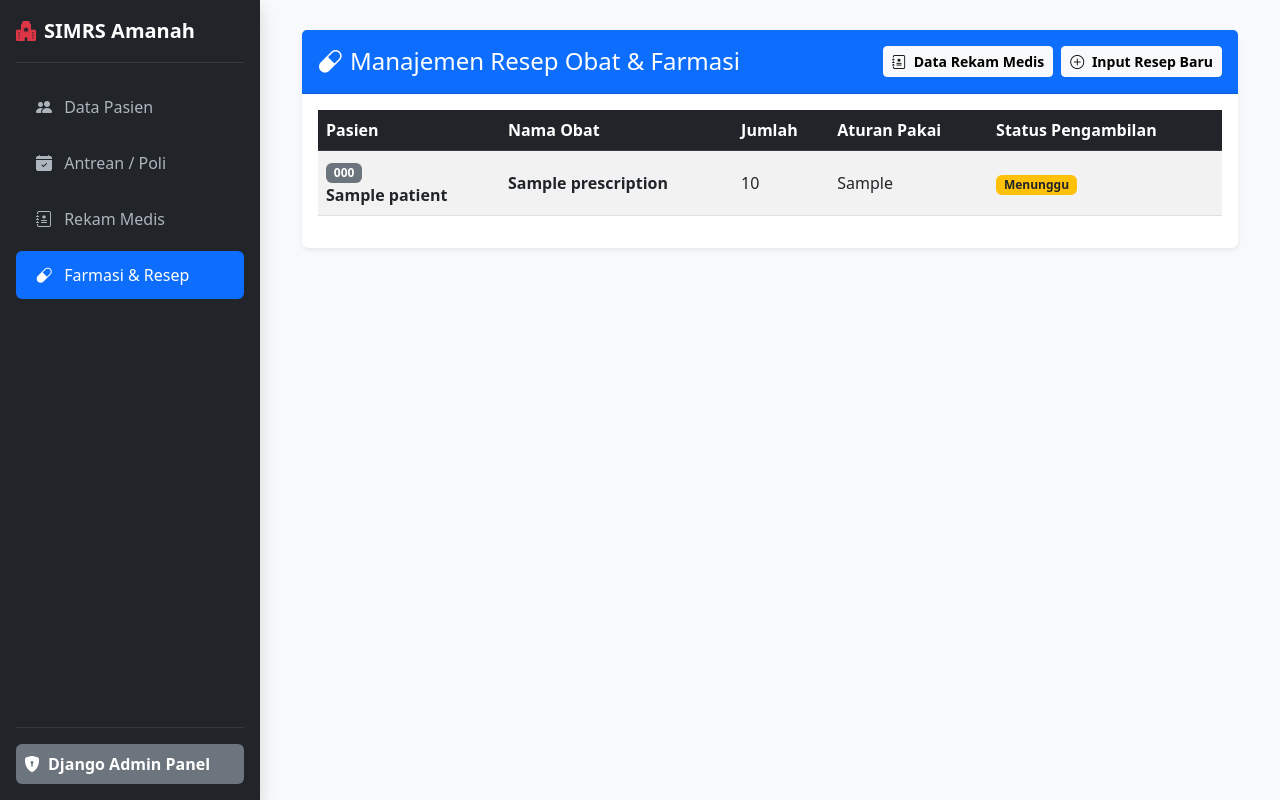
After one commit to aatataat/hospital_djangoProject, a Django app: page /prescriptions/ in a window 1280 px wide. The commit adds this page. Run offline with Django 5.2, Linux system fonts and the light colour scheme; tables that the repository leaves empty hold one stand-in row (values such as "Sample post").

Commit message:
tambah base.html untuk jadikan sidebar fitur webs

```diff
--- a/patients/models.py
+++ b/patients/models.py
@@ -69,10 +69,16 @@ class MedicalRecord(models.Model):
         return f"Rekam Medis - {self.appointment.patient.nama_lengkap} ({self.created_at.strftime('%d-%m-%Y')})"
 
 class Prescription(models.Model):
+    STATUS_RESEP = [
+        ('Menunggu', 'Menunggu Pengambilan'),
+        ('Selesai', 'Sudah Diserahkan'),
+    ]
+
     medical_record = models.ForeignKey(MedicalRecord, on_delete=models.CASCADE, related_name="prescriptions", verbose_name="Rekam Medis")
-    nama_obat = models.CharField(max_length=150, verbose_name="Nama Obat")
-    dosis = models.CharField(max_length=100, verbose_name="Aturan Pakai / Dosis")
+    nama_obat = models.CharField(max_length=150, verbose_name="Nama Obat & Dosis")
     jumlah = models.PositiveIntegerField(verbose_name="Jumlah")
+    aturan_pakai = models.CharField(max_length=150, verbose_name="Aturan Pakai (Contoh: 3x1 Sesudah Makan)")
+    status_obat = models.CharField(max_length=20, choices=STATUS_RESEP, default='Menunggu')
 
     def __str__(self):
-        return f"{self.nama_obat} ({self.jumlah})"
+        return f"Resep: {self.nama_obat} ({self.jumlah}) - {self.medical_record.appointment.patient.nama_lengkap}"
--- a/patients/urls.py
+++ b/patients/urls.py
@@ -5,6 +5,7 @@ from .views import (
     appointment_update_status,
     poliklinik_list, poliklinik_create,
     medical_record_list, medical_record_create,
+    prescription_list, prescription_create,
 )
 
 urlpatterns = [
@@ -17,4 +18,6 @@ urlpatterns = [
     path('poliklinik/add/', poliklinik_create, name='poliklinik_create'),
     path('medical-records/', medical_record_list, name='medical_record_list'),
     path('medical-records/add/', medical_record_create, name='medical_record_create'),
+    path('prescriptions/', prescription_list, name='prescription_list'),
+    path('prescriptions/add/', prescription_create, name='prescription_create'),
 ]
--- a/patients/views.py
+++ b/patients/views.py
@@ -1,7 +1,7 @@
 from django.shortcuts import get_object_or_404
 from django.shortcuts import redirect, render
 
-from .models import Appointment, Patient, Poliklinik, MedicalRecord
+from .models import Appointment, Patient, Poliklinik, MedicalRecord, Prescription
 
 from .forms import (
     AppointmentForm,
@@ -9,6 +9,7 @@ from .forms import (
     PatientForm,
     PoliklinikForm,
     MedicalRecordForm,
+    PrescriptionForm,
 )
 
 def patient_list(request):
@@ -104,3 +105,23 @@ def medical_record_create(request):
 
     context = {'form': form}
     return render(request, 'patients/medical_record_form.html', context)
+
+
+
+
+def prescription_list(request):
+    prescriptions = Prescription.objects.all().order_by('-id')
+    context = {'prescriptions': prescriptions}
+    return render(request, 'patients/prescription_list.html', context)
+
+def prescription_create(request):
+    if request.method == 'POST':
+        form = PrescriptionForm(request.POST)
+        if form.is_valid():
+            form.save()
+            return redirect('prescription_list')
+    else:
+        form = PrescriptionForm()
+
+    context = {'form': form}
+    return render(request, 'patients/prescription_form.html', context)
--- /dev/null
+++ b/templates/base.html
@@ -0,0 +1,93 @@
+<!DOCTYPE html>
+<html lang="id">
+<head>
+    <meta charset="UTF-8">
+    <meta name="viewport" content="width=device-width, initial-scale=1.0">
+    <title>{% block title %}SIMRS - Amanah Medical Centre{% endblock %}</title>
+    <!-- Bootstrap 5 CSS -->
+    <link href="https://cdn.jsdelivr.net/npm/bootstrap@5.3.0/dist/css/bootstrap.min.css" rel="stylesheet">
+    <!-- Bootstrap Icons -->
+    <link href="https://cdn.jsdelivr.net/npm/bootstrap-icons@1.10.5/font/bootstrap-icons.css" rel="stylesheet">
+    <style>
+        body {
+            min-height: 100vh;
+            overflow-x: hidden;
+        }
+        #sidebar {
+            width: 260px;
+            min-height: 100vh;
+            background: #212529;
+            color: #fff;
+            position: fixed;
+            top: 0;
+            left: 0;
+            z-index: 100;
+        }
+        #sidebar .nav-link {
+            color: #adb5bd;
+            padding: 12px 20px;
+            margin: 4px 0;
+            border-radius: 6px;
+        }
+        #sidebar .nav-link:hover, #sidebar .nav-link.active {
+            color: #fff;
+            background: #0d6efd;
+        }
+        #content {
+            margin-left: 260px;
+            padding: 30px;
+            width: calc(100% - 260px);
+        }
+    </style>
+</head>
+<body class="bg-light">
+
+    <!-- SIDEBAR NAVIGATION -->
+    <div id="sidebar" class="d-flex flex-column p-3 shadow">
+        <a href="{% url 'patient_list' %}" class="d-flex align-items-center mb-3 mb-md-0 me-md-auto text-white text-decoration-none">
+            <span class="fs-5 fw-bold"><i class="bi bi-hospital-fill text-danger me-2"></i>SIMRS Amanah</span>
+        </a>
+        <hr class="text-secondary">
+        <ul class="nav nav-pills flex-column mb-auto">
+            <li class="nav-item">
+                <a href="{% url 'patient_list' %}" class="nav-link {% if request.resolver_match.url_name == 'patient_list' or request.resolver_match.url_name == 'patient_create' %}active{% endif %}">
+                    <i class="bi bi-people-fill me-2"></i> Data Pasien
+                </a>
+            </li>
+            <li>
+                <a href="{% url 'appointment_list' %}" class="nav-link {% if 'appointment' in request.resolver_match.url_name %}active{% endif %}">
+                    <i class="bi bi-calendar-check-fill me-2"></i> Antrean / Poli
+                </a>
+            </li>
+            <li>
+                <a href="{% url 'medical_record_list' %}" class="nav-link {% if 'medical-record' in request.resolver_match.path %}active{% endif %}">
+                    <i class="bi bi-journal-medical me-2"></i> Rekam Medis
+                </a>
+            </li>
+            <li>
+                <a href="{% url 'prescription_list' %}" class="nav-link {% if 'prescription' in request.resolver_match.url_name %}active{% endif %}">
+                    <i class="bi bi-capsule me-2"></i> Farmasi & Resep
+                </a>
+            </li>
+        </ul>
+        <hr class="text-secondary">
+        <div class="dropdown">
+            <a href="/admin/" target="_blank" class="d-flex align-items-center text-white text-decoration-none p-2 rounded bg-secondary">
+                <i class="bi bi-shield-lock-fill me-2"></i>
+                <strong>Django Admin Panel</strong>
+            </a>
+        </div>
+    </div>
+
+    <!-- MAIN CONTENT AREA -->
+    <div id="content">
+        <div class="container-fluid">
+            {% block content %}
+            {% endblock %}
+        </div>
+    </div>
+
+    <!-- Bootstrap JS Bundle -->
+    <script src="https://cdn.jsdelivr.net/npm/bootstrap@5.3.0/dist/js/bootstrap.bundle.min.js"></script>
+</body>
+</html>
--- /dev/null
+++ b/templates/patients/prescription_list.html
@@ -0,0 +1,56 @@
+{% extends 'base.html' %}
+
+{% block title %}Instalasi Farmasi - Amanah Medical Centre{% endblock %}
+
+{% block content %}
+<div class="card shadow-sm border-0">
+    <div class="card-header bg-primary text-white d-flex justify-content-between align-items-center py-3">
+        <h4 class="mb-0"><i class="bi bi-capsule me-2"></i>Manajemen Resep Obat &amp; Farmasi</h4>
+        <div class="d-flex gap-2">
+            <a href="{% url 'medical_record_list' %}" class="btn btn-light btn-sm fw-bold">
+                <i class="bi bi-journal-medical me-1"></i> Data Rekam Medis
+            </a>
+            <a href="{% url 'prescription_create' %}" class="btn btn-light btn-sm fw-bold">
+                <i class="bi bi-plus-circle me-1"></i> Input Resep Baru
+            </a>
+        </div>
+    </div>
+    <div class="card-body">
+        <div class="table-responsive">
+            <table class="table table-striped table-hover align-middle">
+                <thead class="table-dark">
+                    <tr>
+                        <th>Pasien</th>
+                        <th>Nama Obat</th>
+                        <th>Jumlah</th>
+                        <th>Aturan Pakai</th>
+                        <th>Status Pengambilan</th>
+                    </tr>
+                </thead>
+                <tbody>
+                    {% for rx in prescriptions %}
+                    <tr>
+                        <td>
+                            <span class="badge bg-secondary">{{ rx.medical_record.appointment.patient.nomor_rm }}</span><br>
+                            <span class="fw-bold">{{ rx.medical_record.appointment.patient.nama_lengkap }}</span>
+                        </td>
+                        <td class="fw-bold">{{ rx.nama_obat }}</td>
+                        <td>{{ rx.jumlah }}</td>
+                        <td>{{ rx.aturan_pakai }}</td>
+                        <td>
+                            <span class="badge {% if rx.status_obat == 'Selesai' %}bg-success{% else %}bg-warning text-dark{% endif %}">
+                                {{ rx.status_obat }}
+                            </span>
+                        </td>
+                    </tr>
+                    {% empty %}
+                    <tr>
+                        <td colspan="5" class="text-center text-muted py-4">Belum ada resep obat tercatat.</td>
+                    </tr>
+                    {% endfor %}
+                </tbody>
+            </table>
+        </div>
+    </div>
+</div>
+{% endblock %}
```
Also changed, not shown: patients/forms.py (+14 -0 lines), templates/patients/appointment_list.html (+26 -28 lines), templates/patients/medical_record_list.html (+23 -23 lines), templates/patients/patient_list.html (+18 -27 lines), templates/patients/prescription_form.html (added, +31 -0 lines), patients/migrations/0005_rename_dosis_prescription_aturan_pakai_and_status_obat.py (added).
